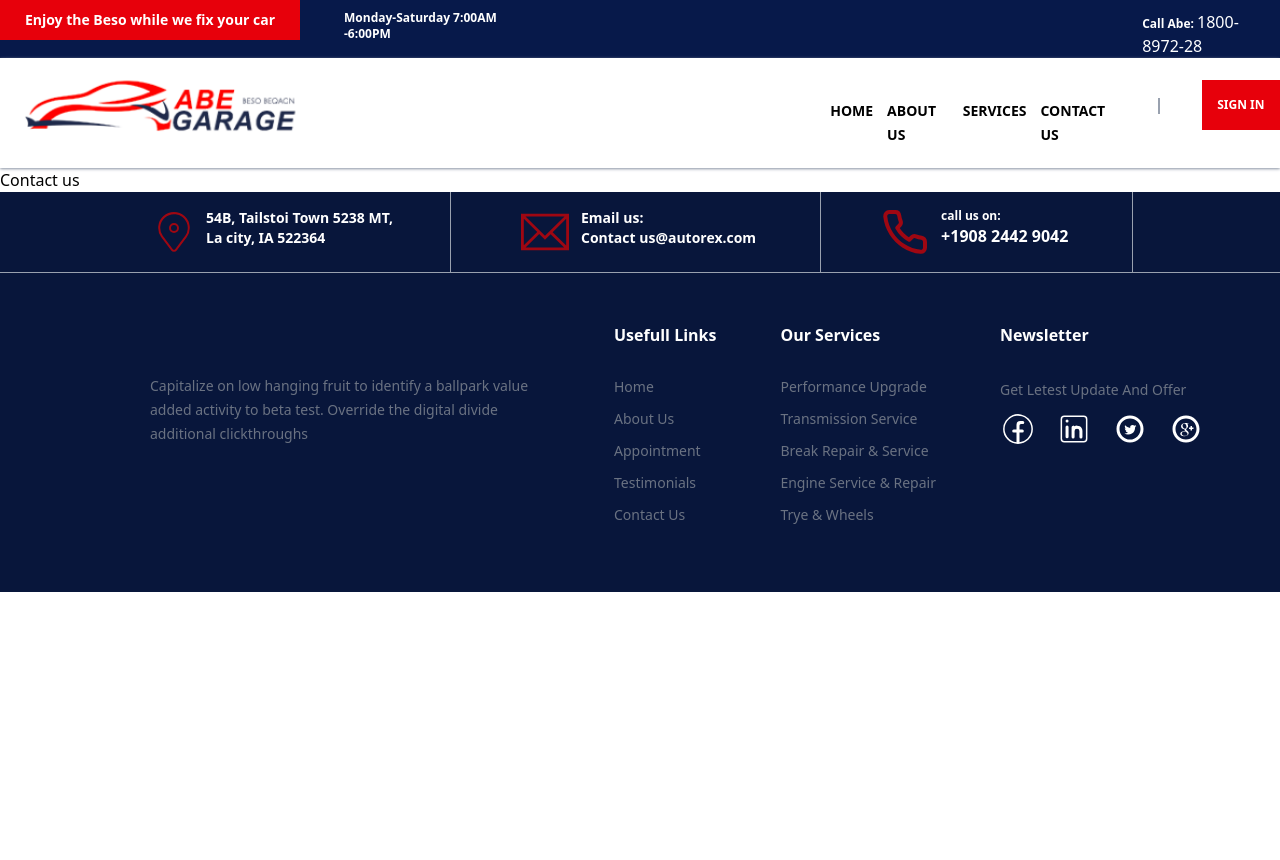
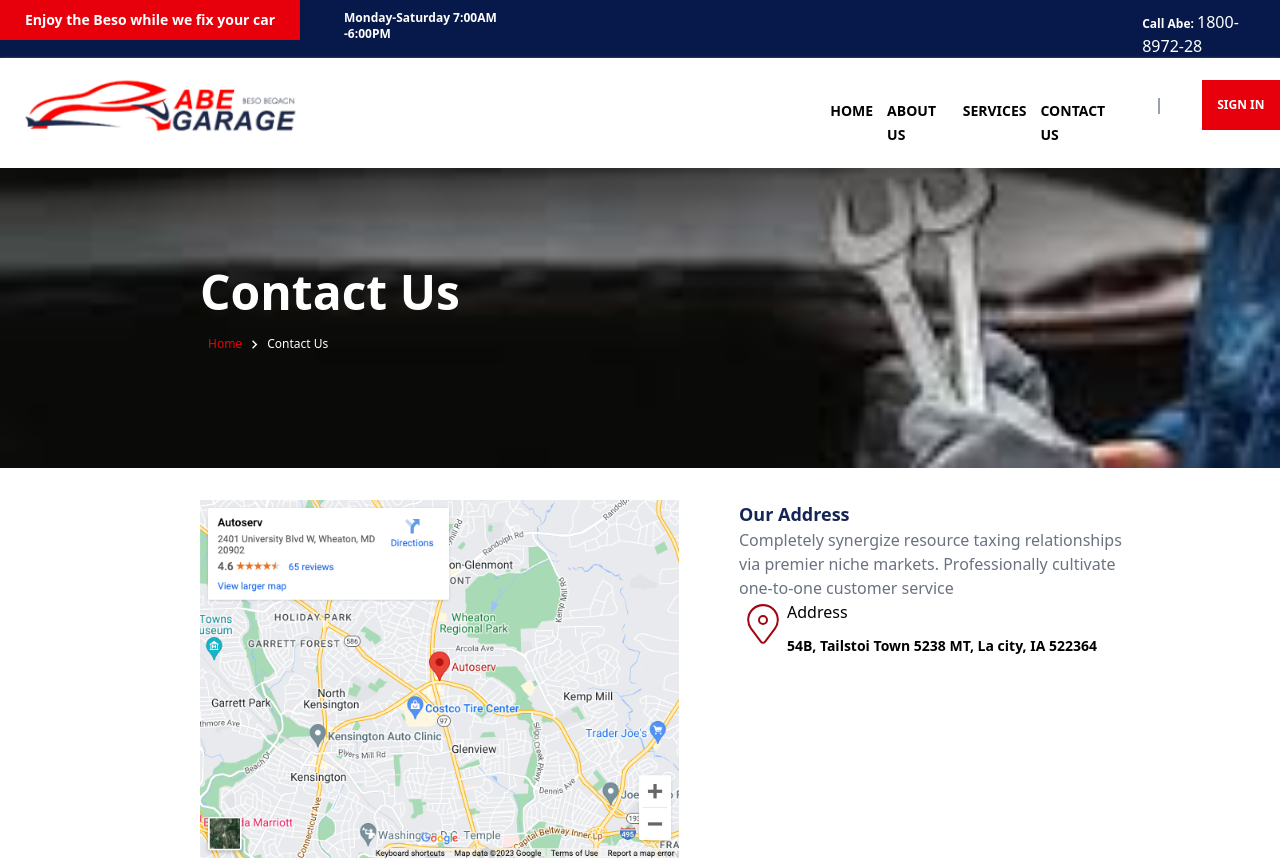
Before and after one commit to Aklile612/Abe-Garage, a React (Vite) app: page /contactus in a window 1280 px wide. Shown: the top 860 px of the page. Before the commit the page ends 800 px from the top, so only its background shows below. Built offline with nearby package versions, Linux system fonts and the light colour scheme.

Commit message:
working in contact us

```diff
--- a/src/Components/Contact Us/Contact.jsx
+++ b/src/Components/Contact Us/Contact.jsx
@@ -1,15 +1,60 @@
 import React from 'react'
 import Header from '../Header/Header'
 import Footer from '../Footer/Footer'
-
+import { MdKeyboardArrowRight } from 'react-icons/md'
+import service from "../../assets/service-hero.jpeg"
+import map from "../../assets/map.png"
+import { CiLocationOn } from 'react-icons/ci'
 const Contact = () => {
   return (
     <>
         <Header/>
 
-        Contact us
+        {/* hero image */}
+        <div className='w-full relative mb-8' >
+            <img src={service} alt="Hero Section" className='w-full object-cover h-[300px]  '/>
+            <div className='absolute top-1/3 left-[200px]  text-white  '>
+                <div className='flex flex-col gap-5'>
 
+                    <span className='text-5xl font-bold  break-words'>Contact Us</span>
+                </div>
+                <div className='flex gap-5'>
+                    <div className='pt-5 text-xs pl-2 flex gap-1'>
+                    <span className='text-red-600 '>Home </span>
+                    <MdKeyboardArrowRight className='pt text-[17px]'/>
+                    <span>Contact Us</span>
+                    </div >
 
+                </div>
+            </div>
+        </div>
+
+        {/* our address */}
+        <div className='my-7 flex  gap-15'>
+            <div className='pl-[200px]'>
+                <img src={map} alt="map image" />
+            </div>
+
+            <div className='flex flex-col'>
+                <div className='flex flex-col '>
+                    <span className='text-lg text-blue-950 font-bold'>Our Address</span>
+                    <span className='text-gray-500'>Completely synergize resource taxing relationships <br />via premier niche markets. Professionally cultivate <br />one-to-one customer service</span>
+                </div>
+                <div>
+                <div className=' flex'>
+                    <div>
+                        <CiLocationOn className='text-red-800 text-5xl ' />
+                    </div>
+                    <div className='flex flex-col gap-1'>
+
+                        <span>Address</span>
+                        <span className='pt-2 font-bold text-sm '> 54B, Tailstoi Town 5238 MT, La city, IA 522364</span>
+                    </div>
+
+                </div>
+                </div>
+            </div>
+        </div>
 
 
 
```
